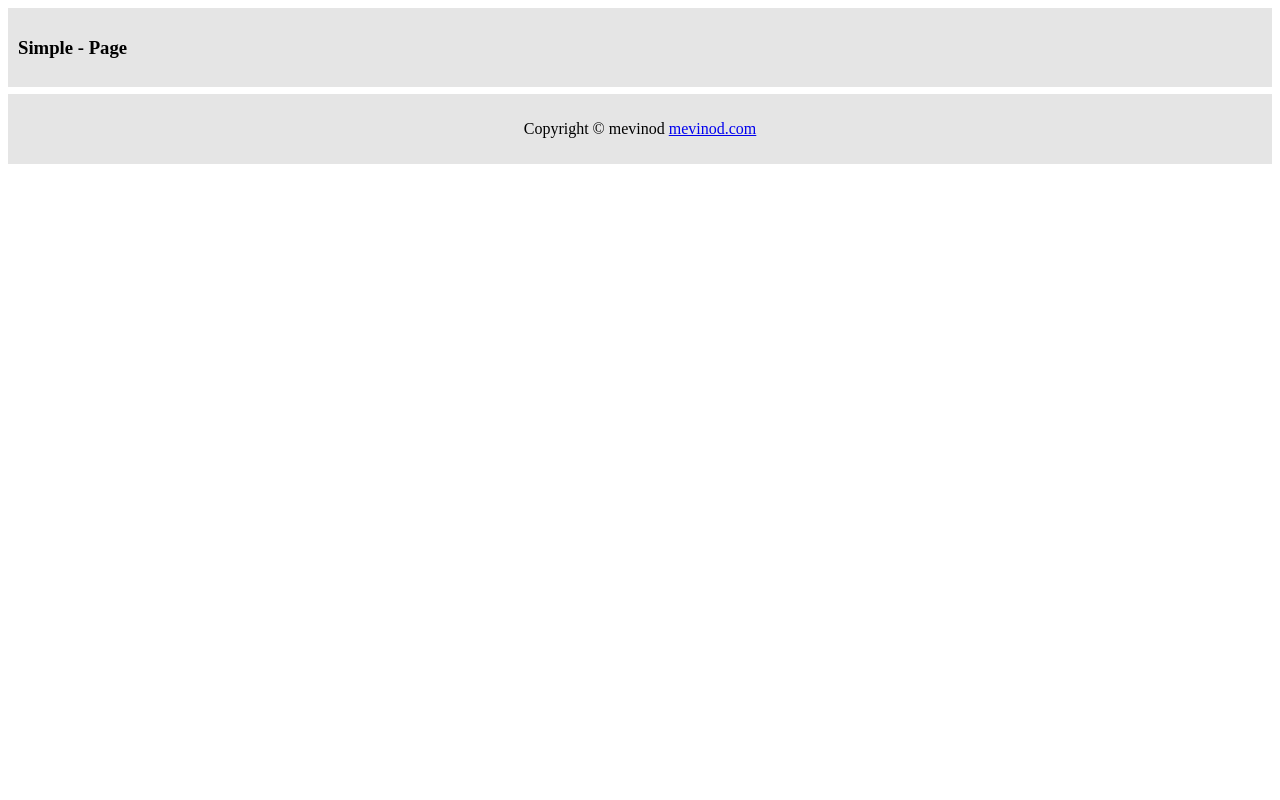
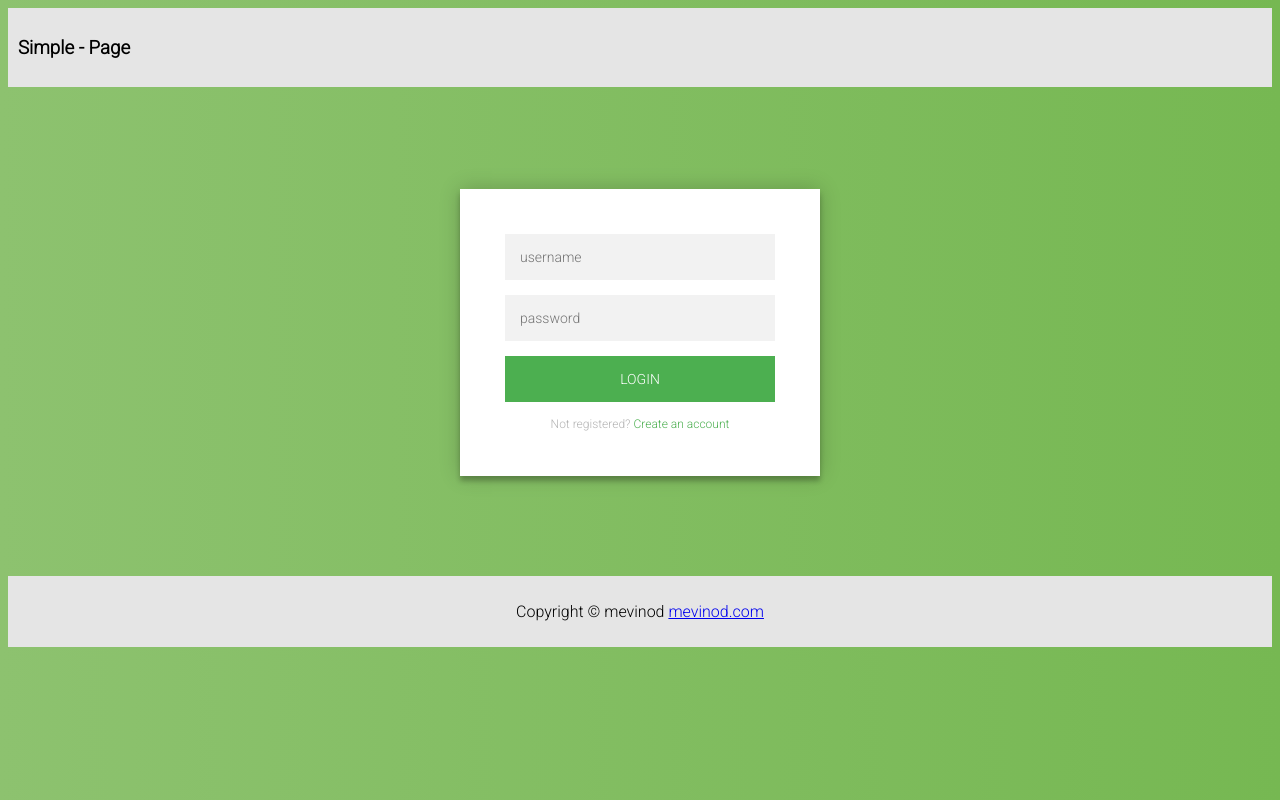
Before and after one commit to mevinod/simple-static-site, a plain HTML site: page index.html in a window 1280 px wide. Drawn offline with Linux system fonts and the light colour scheme.

Commit message:
Update index.html

```diff
--- a/index.html
+++ b/index.html
@@ -4,6 +4,108 @@
 	<title>I'm a simple static site</title>
 	<meta charset="utf-8">
   	<meta name="viewport" content="width=device-width, initial-scale=1.0">
+	<style>
+		@import url(https://fonts.googleapis.com/css?family=Roboto:300);
+
+.login-page {
+  width: 360px;
+  padding: 8% 0 0;
+  margin: auto;
+}
+.form {
+  position: relative;
+  z-index: 1;
+  background: #FFFFFF;
+  max-width: 360px;
+  margin: 0 auto 100px;
+  padding: 45px;
+  text-align: center;
+  box-shadow: 0 0 20px 0 rgba(0, 0, 0, 0.2), 0 5px 5px 0 rgba(0, 0, 0, 0.24);
+}
+.form input {
+  font-family: "Roboto", sans-serif;
+  outline: 0;
+  background: #f2f2f2;
+  width: 100%;
+  border: 0;
+  margin: 0 0 15px;
+  padding: 15px;
+  box-sizing: border-box;
+  font-size: 14px;
+}
+.form button {
+  font-family: "Roboto", sans-serif;
+  text-transform: uppercase;
+  outline: 0;
+  background: #4CAF50;
+  width: 100%;
+  border: 0;
+  padding: 15px;
+  color: #FFFFFF;
+  font-size: 14px;
+  -webkit-transition: all 0.3 ease;
+  transition: all 0.3 ease;
+  cursor: pointer;
+}
+.form button:hover,.form button:active,.form button:focus {
+  background: #43A047;
+}
+.form .message {
+  margin: 15px 0 0;
+  color: #b3b3b3;
+  font-size: 12px;
+}
+.form .message a {
+  color: #4CAF50;
+  text-decoration: none;
+}
+.form .register-form {
+  display: none;
+}
+.container {
+  position: relative;
+  z-index: 1;
+  max-width: 300px;
+  margin: 0 auto;
+}
+.container:before, .container:after {
+  content: "";
+  display: block;
+  clear: both;
+}
+.container .info {
+  margin: 50px auto;
+  text-align: center;
+}
+.container .info h1 {
+  margin: 0 0 15px;
+  padding: 0;
+  font-size: 36px;
+  font-weight: 300;
+  color: #1a1a1a;
+}
+.container .info span {
+  color: #4d4d4d;
+  font-size: 12px;
+}
+.container .info span a {
+  color: #000000;
+  text-decoration: none;
+}
+.container .info span .fa {
+  color: #EF3B3A;
+}
+body {
+  background: #76b852; /* fallback for old browsers */
+  background: -webkit-linear-gradient(right, #76b852, #8DC26F);
+  background: -moz-linear-gradient(right, #76b852, #8DC26F);
+  background: -o-linear-gradient(right, #76b852, #8DC26F);
+  background: linear-gradient(to left, #76b852, #8DC26F);
+  font-family: "Roboto", sans-serif;
+  -webkit-font-smoothing: antialiased;
+  -moz-osx-font-smoothing: grayscale;
+}
+	</style>
 </head>
 <body>
 	<header>
@@ -11,7 +113,23 @@
   		    <h3>Simple - Page</h3>
 		</div>
 	</header>
-
+  <div class="login-page">
+  <div class="form">
+    <form class="register-form">
+      <input type="text" placeholder="name"/>
+      <input type="password" placeholder="password"/>
+      <input type="text" placeholder="email address"/>
+      <button>create</button>
+      <p class="message">Already registered? <a href="#">Sign In</a></p>
+    </form>
+    <form class="login-form">
+      <input type="text" placeholder="username"/>
+      <input type="password" placeholder="password"/>
+      <button>login</button>
+      <p class="message">Not registered? <a href="#">Create an account</a></p>
+    </form>
+  </div>
+</div>
 	<footer>
     		<div style="background-color:#e5e5e5;text-align:center;padding:10px;margin-top:7px;"><p >Copyright © mevinod <a href="http://mevinod.com">mevinod.com</a></p></div>
 	</footer>
```
